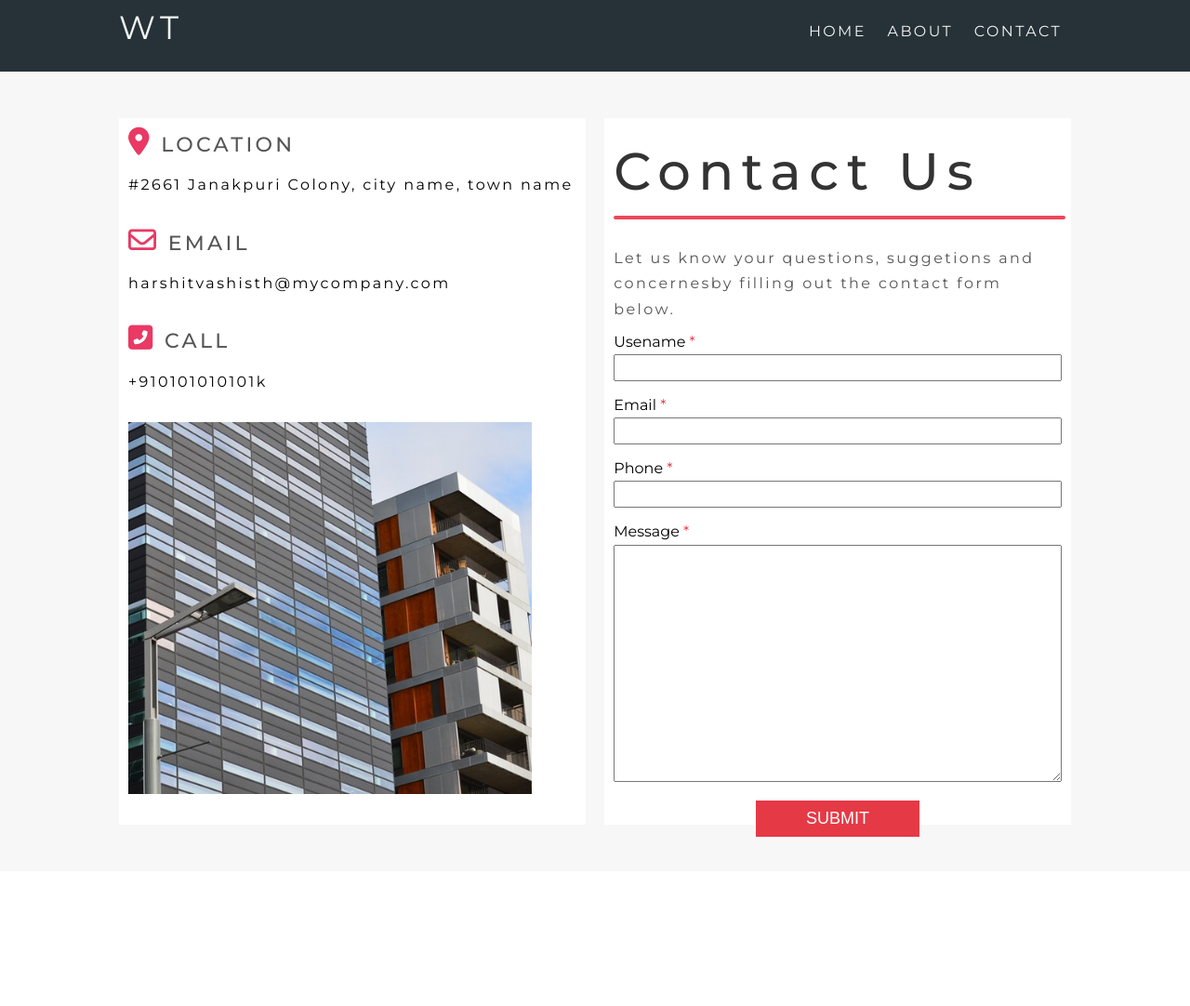
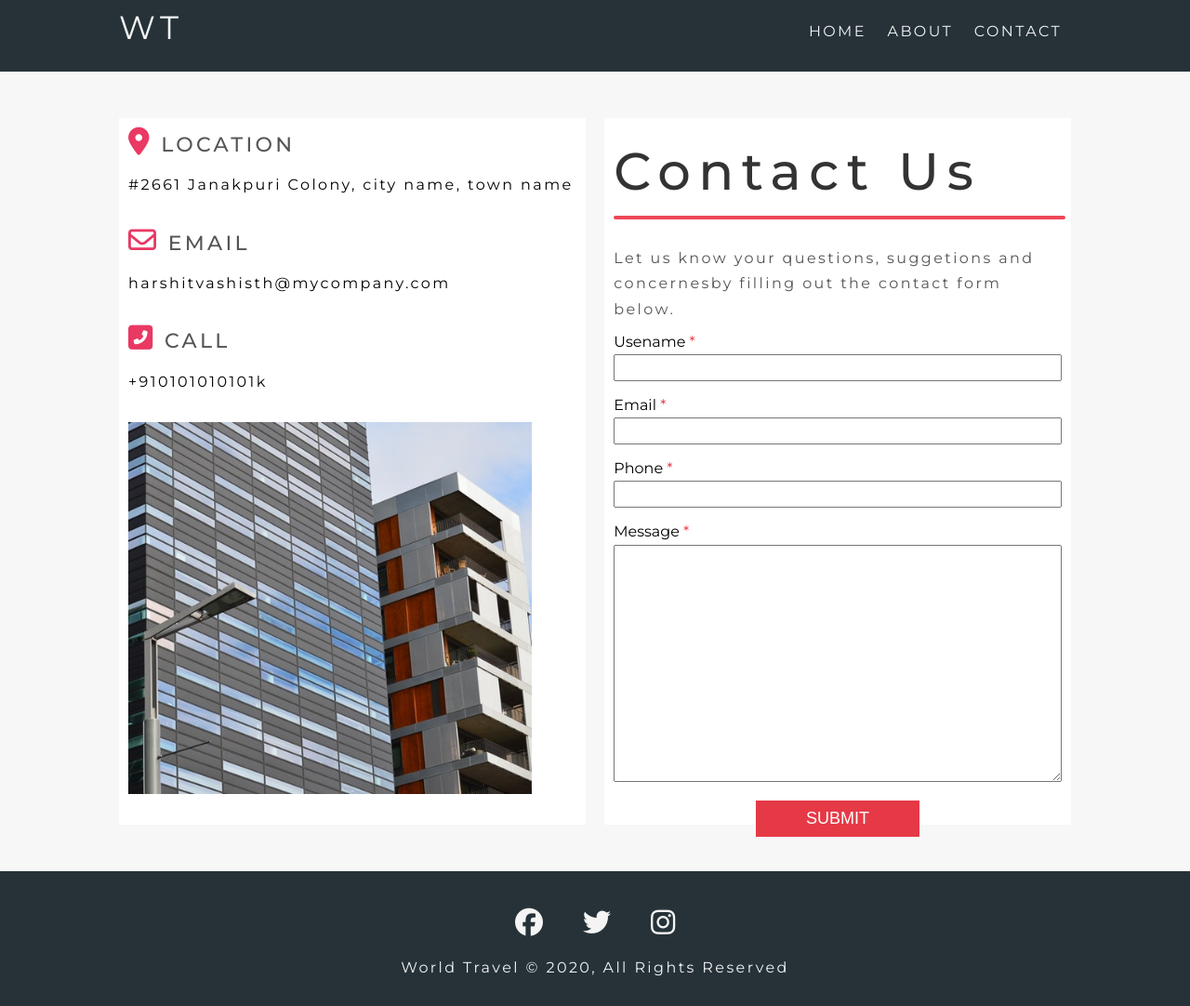
Before and after one commit to Ashesh-Mondal/Travel_Site, a plain HTML site: page contact.html in a window 1280 px wide. Shown: the whole page at 93% size. Before the commit the page ends 937 px from the top, so only its background shows below. Drawn offline with Linux system fonts and the light colour scheme.

Commit message:
Contact Page Footer

```diff
--- a/contact.html
+++ b/contact.html
@@ -64,5 +64,13 @@
             </div>
         </div>
     </section>
+    <footer class="footer">
+        <div class="social-media-links">
+            <i class="fab fa-facebook fa-beat fa-3x"></i>
+            <i class="fab fa-twitter fa-beat fa-3x"></i>
+            <i class="fab fa-instagram fa-beat fa-3x"></i>
+        </div>
+        <p>World Travel &copy; 2020, All Rights Reserved</p>
+    </footer>
 </body>
 </html>
```
